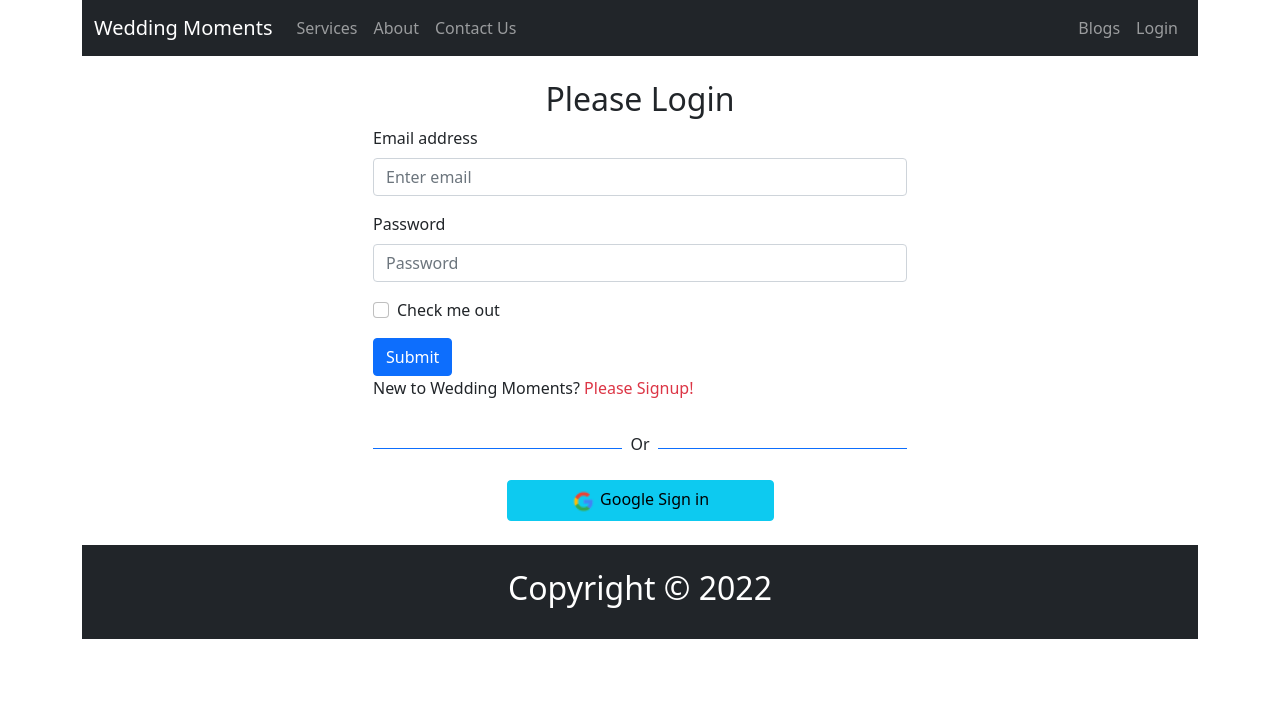
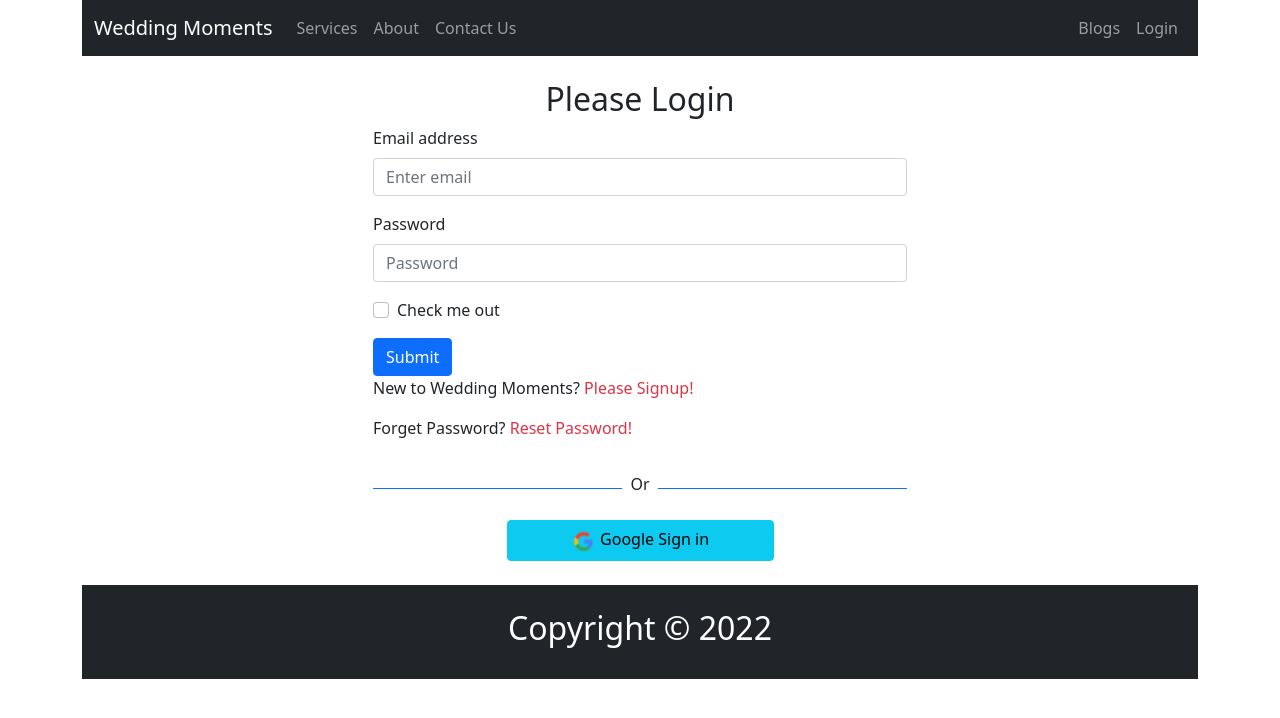
Before and after one commit to Easrib/wedding-moment, a React (Create React App) app: page /login in a window 1280 px wide. Shown: the top 718 px of the page. Built offline with nearby package versions, Linux system fonts and the light colour scheme; no server answers.

Commit message:
reset password

```diff
--- a/src/Pages/Login/Login/Login.js
+++ b/src/Pages/Login/Login/Login.js
@@ -1,6 +1,6 @@
 import React, { useRef } from 'react';
 import { Button, Form } from 'react-bootstrap';
-import { useSignInWithEmailAndPassword } from 'react-firebase-hooks/auth';
+import { useSendPasswordResetEmail, useSignInWithEmailAndPassword } from 'react-firebase-hooks/auth';
 import { Link, useLocation, useNavigate } from 'react-router-dom';
 import auth from '../../../firebase.init';
 import SocialLogin from '../SocialLogin/SocialLogin';
@@ -12,6 +12,7 @@
         loading,
         error,
     ] = useSignInWithEmailAndPassword(auth);
+    const [sendPasswordResetEmail, sending] = useSendPasswordResetEmail(auth);
     const emailRef = useRef('');
     const passwordRef = useRef('');
     const navigate = useNavigate();
@@ -41,6 +42,11 @@
     const navigateSignup = event => {
         navigate('/signup')
     }
+    const resetPassword = async () => {
+        const email = emailRef.current.value;
+        await sendPasswordResetEmail(email);
+        alert('Sent email');
+    }
     return (
         <div className='container w-50 mx-auto my-4'>
             <h2 className='text-center'>Please Login</h2>
@@ -63,6 +69,7 @@
             </Form>
             {errorMessage}
             <p>New to Wedding Moments? <Link to={'/signup'} className='text-danger pe-auto text-decoration-none' onClick={navigateSignup}>Please Signup!</Link></p>
+            <p>Forget Password? <Link to={'/signup'} className='text-danger pe-auto text-decoration-none' onClick={resetPassword}>Reset Password!</Link></p>
             <SocialLogin></SocialLogin>
         </div>
     );
```
